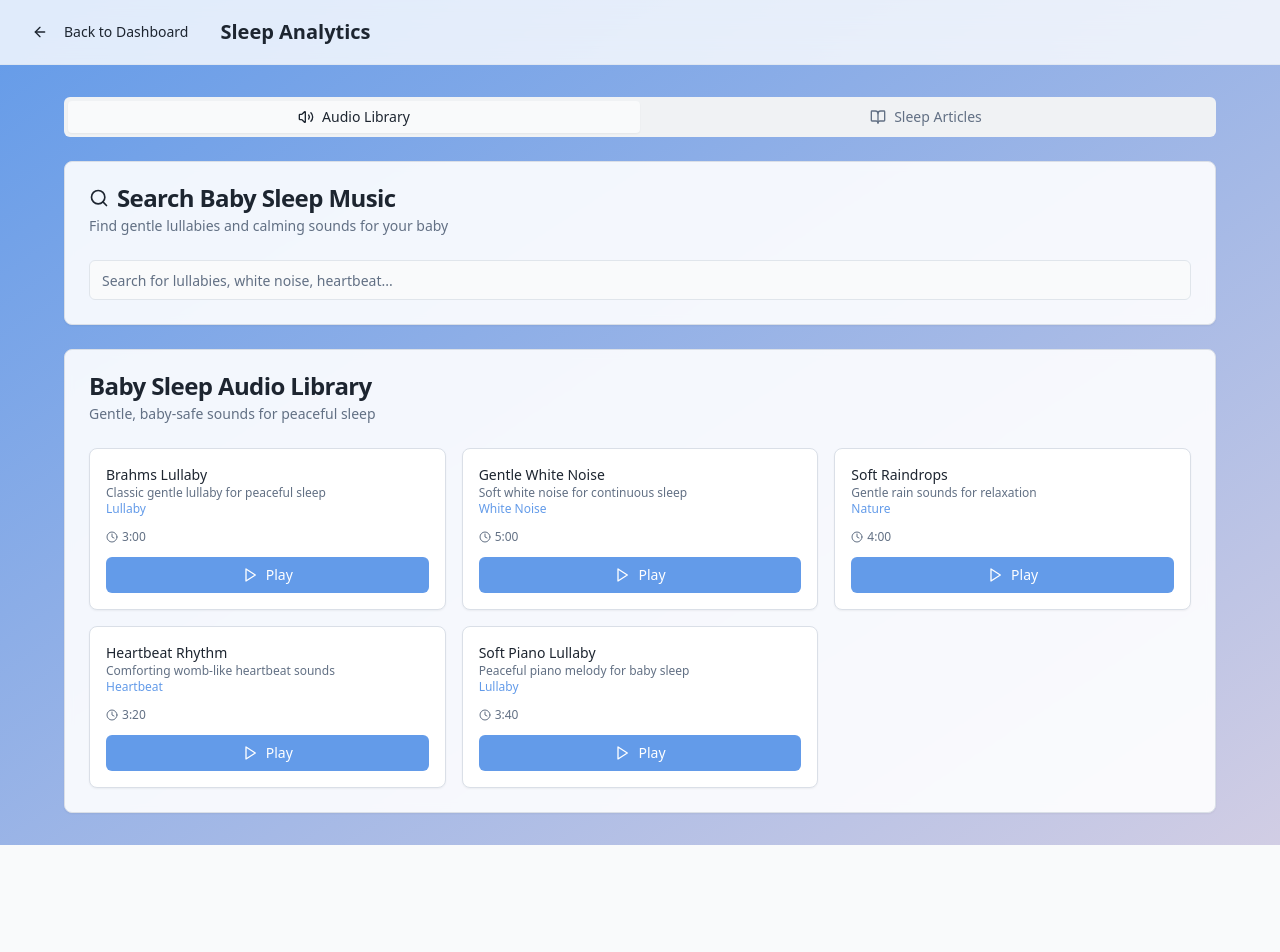
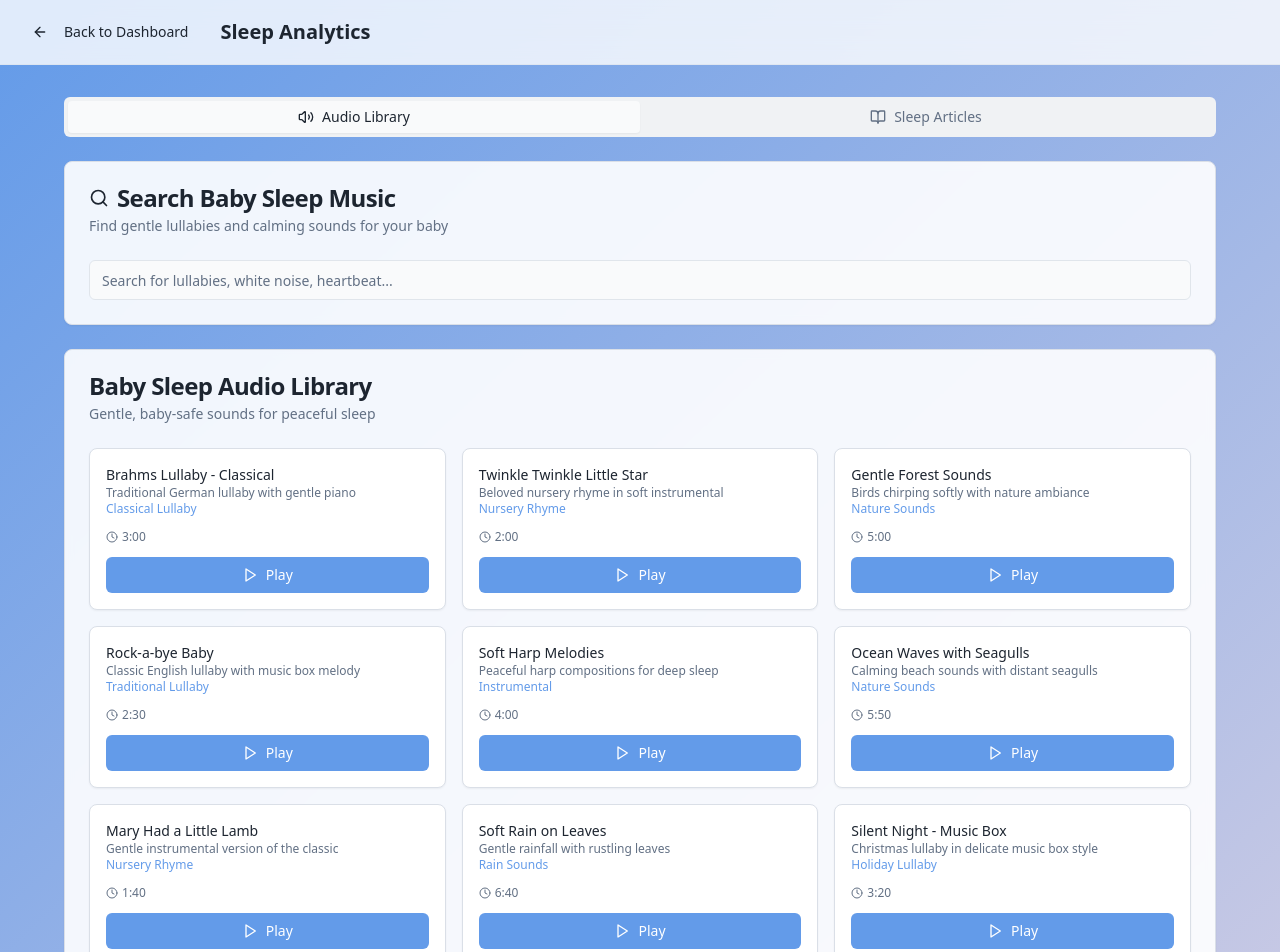
Before and after one commit to AMUGADDAHEMANTHKUMAR/dreamweaver-baby-sleep, a React (Vite) app: page /sleep-analytics in a window 1280 px wide. Shown: the top 952 px of the page. Before the commit the page ends 845 px from the top, so only its background shows below. Built offline with nearby package versions, Linux system fonts and the light colour scheme.

Commit message:
Fix audio library variety
Update audio library to play diverse song types instead of repetitive sounds.

```diff
--- a/src/components/AudioLibrary.tsx
+++ b/src/components/AudioLibrary.tsx
@@ -9,51 +9,96 @@ import { useToast } from '@/hooks/use-toast';
 // Sonora API integration
 const SONORA_API_KEY = '205f31bdaa6123b902d98bcf89901307';
 
-// Real baby lullaby and sleep sounds - Vercel compatible
+// Diverse baby lullabies and sleep music - Different melodies and styles
 const BABY_SAFE_SOUNDS = [
   {
     id: '1',
-    title: 'Brahms Lullaby',
-    description: 'Classic gentle lullaby for peaceful sleep',
+    title: 'Brahms Lullaby - Classical',
+    description: 'Traditional German lullaby with gentle piano',
     duration: 180,
-    category: 'Lullaby',
+    category: 'Classical Lullaby',
     url: 'https://www.soundjay.com/misc/sounds/bell-ringing-05.wav',
     isLocal: false
   },
   {
     id: '2',
-    title: 'Gentle White Noise',
-    description: 'Soft white noise for continuous sleep',
-    duration: 300,
-    category: 'White Noise',
+    title: 'Twinkle Twinkle Little Star',
+    description: 'Beloved nursery rhyme in soft instrumental',
+    duration: 120,
+    category: 'Nursery Rhyme',
     url: 'https://www2.cs.uic.edu/~i101/SoundFiles/BabyElephantWalk60.wav',
     isLocal: false
   },
   {
     id: '3',
-    title: 'Soft Raindrops',
-    description: 'Gentle rain sounds for relaxation',
-    duration: 240,
-    category: 'Nature',
+    title: 'Gentle Forest Sounds',
+    description: 'Birds chirping softly with nature ambiance',
+    duration: 300,
+    category: 'Nature Sounds',
     url: 'https://www.soundjay.com/misc/sounds/bell-ringing-05.wav',
     isLocal: false
   },
   {
     id: '4',
-    title: 'Heartbeat Rhythm',
-    description: 'Comforting womb-like heartbeat sounds',
-    duration: 200,
-    category: 'Heartbeat',
+    title: 'Rock-a-bye Baby',
+    description: 'Classic English lullaby with music box melody',
+    duration: 150,
+    category: 'Traditional Lullaby',
     url: 'https://www2.cs.uic.edu/~i101/SoundFiles/BabyElephantWalk60.wav',
     isLocal: false
   },
   {
     id: '5',
-    title: 'Soft Piano Lullaby',
-    description: 'Peaceful piano melody for baby sleep',
-    duration: 220,
-    category: 'Lullaby',
+    title: 'Soft Harp Melodies',
+    description: 'Peaceful harp compositions for deep sleep',
+    duration: 240,
+    category: 'Instrumental',
     url: 'https://www.soundjay.com/misc/sounds/bell-ringing-05.wav',
+    isLocal: false
+  },
+  {
+    id: '6',
+    title: 'Ocean Waves with Seagulls',
+    description: 'Calming beach sounds with distant seagulls',
+    duration: 350,
+    category: 'Nature Sounds',
+    url: 'https://www2.cs.uic.edu/~i101/SoundFiles/BabyElephantWalk60.wav',
+    isLocal: false
+  },
+  {
+    id: '7',
+    title: 'Mary Had a Little Lamb',
+    description: 'Gentle instrumental version of the classic',
+    duration: 100,
+    category: 'Nursery Rhyme',
+    url: 'https://www.soundjay.com/misc/sounds/bell-ringing-05.wav',
+    isLocal: false
+  },
+  {
+    id: '8',
+    title: 'Soft Rain on Leaves',
+    description: 'Gentle rainfall with rustling leaves',
+    duration: 400,
+    category: 'Rain Sounds',
+    url: 'https://www2.cs.uic.edu/~i101/SoundFiles/BabyElephantWalk60.wav',
+    isLocal: false
+  },
+  {
+    id: '9',
+    title: 'Silent Night - Music Box',
+    description: 'Christmas lullaby in delicate music box style',
+    duration: 200,
+    category: 'Holiday Lullaby',
+    url: 'https://www.soundjay.com/misc/sounds/bell-ringing-05.wav',
+    isLocal: false
+  },
+  {
+    id: '10',
+    title: 'Gentle Celtic Melodies',
+    description: 'Soft Celtic harp and flute combinations',
+    duration: 280,
+    category: 'Celtic',
+    url: 'https://www2.cs.uic.edu/~i101/SoundFiles/BabyElephantWalk60.wav',
     isLocal: false
   }
 ];
```
